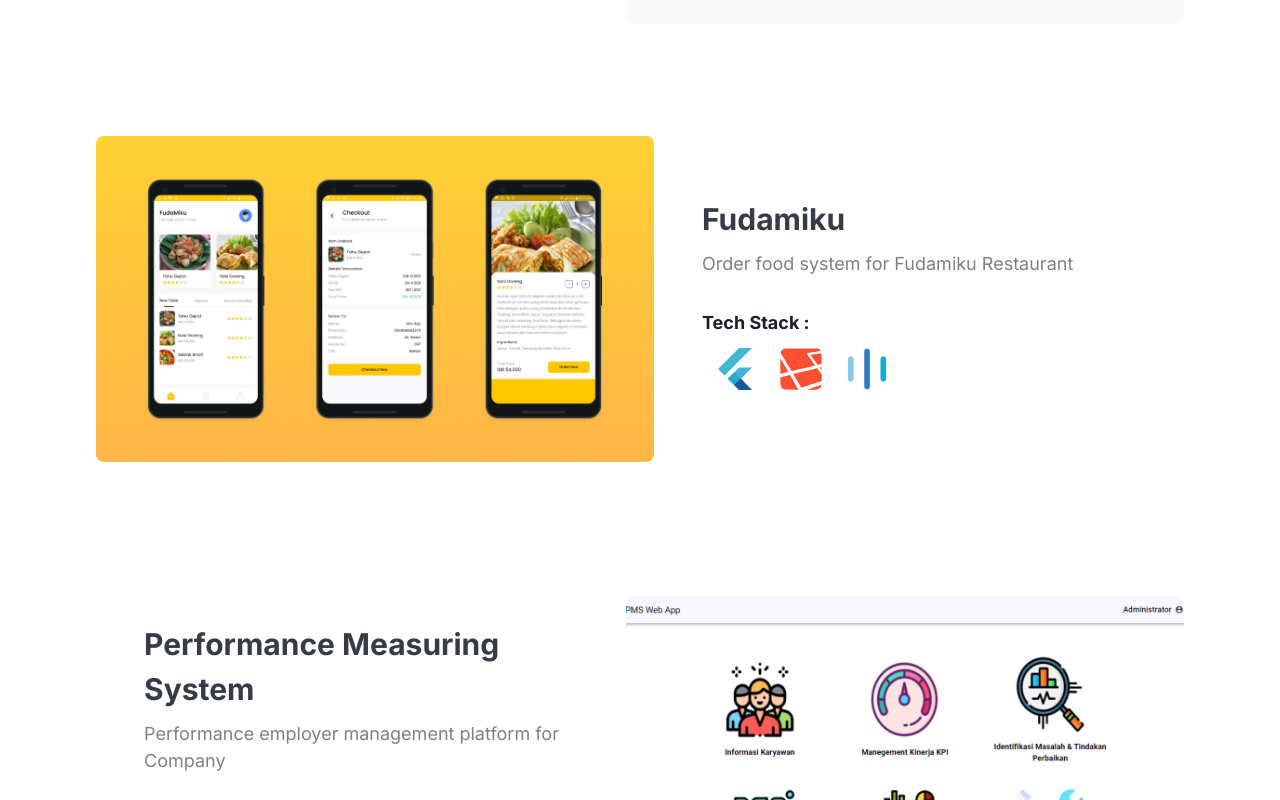
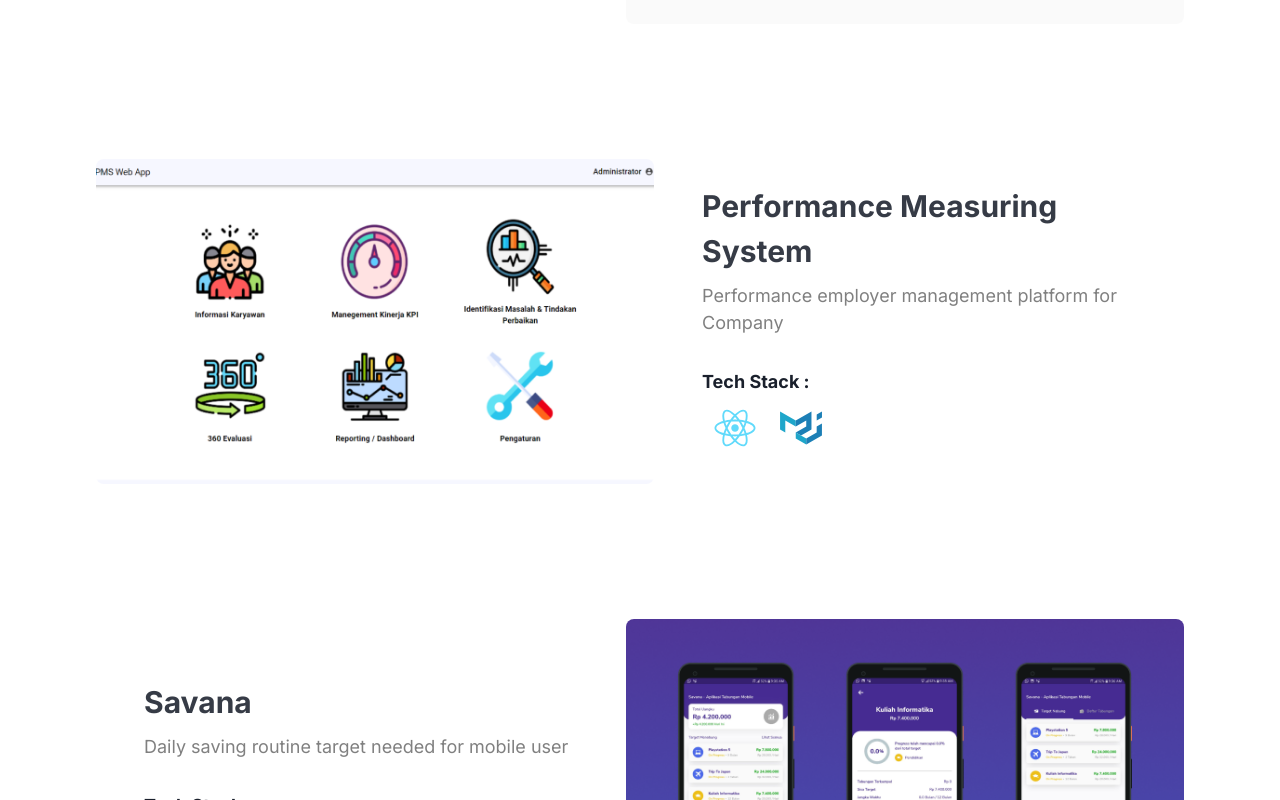
Before and after one commit to abuzaio/abuzaio, a Next.js app: page /portfolio in a window 1280 px wide. Shown: the part 3820-4620 px from the top of the page. Built offline with nearby package versions, Linux system fonts and the light colour scheme.

Commit message:
change my roles and portfolio

```diff
--- a/components/sections/About/index.js
+++ b/components/sections/About/index.js
@@ -14,7 +14,7 @@
             About
           </Text>
           <Text textAlign="center" mt={4} maxW="2xl" lineHeight={1.7}>
-            Hey, I&apos;m Abu Aziz. I&apos;m a Software Engineer.
+            Hey, I&apos;m Abu Aziz. I&apos;m a Mobile Developer.
           </Text>
         </Box>
       </Center>
--- a/data/hero.json
+++ b/data/hero.json
@@ -2,5 +2,5 @@
   "💫  Have interest at Software Engineering and Science",
   "💻  Experienced 1.5 Years Building Hybrid Mobile Android/IOS Apps",
   "🔬  Doing some small personal and research projects as open source",
-  "📝  Currently work as Software Engineer and Freelancer"
+  "📝  Currently work as Mobile Apps Developer and Freelancer"
 ]
--- a/data/portfolio.json
+++ b/data/portfolio.json
@@ -159,7 +159,7 @@
   },
   {
     "type": "web",
-    "url": "https://hooda.id/",
+    "url": "https://www.hooda.id/",
     "picture": "/portfolios/hooda.png",
     "title": "Hooda",
     "description": "Super app service likes food, shop, drive, mitra and career",
@@ -178,30 +178,6 @@
         "width": 42,
         "height": 42,
         "logo": "/techstacks/node.svg"
-      }
-    ]
-  },
-  {
-    "type": "mobile",
-    "url": "https://github.com/abuazis/Fudamiku",
-    "picture": "/portfolios/fudamiku.png",
-    "title": "Fudamiku",
-    "description": "Order food system for Fudamiku Restaurant",
-    "stacks": [
-      {
-        "width": 42,
-        "height": 42,
-        "logo": "/techstacks/flutter.svg"
-      },
-      {
-        "width": 42,
-        "height": 42,
-        "logo": "/techstacks/laravel.svg"
-      },
-      {
-        "width": 42,
-        "height": 42,
-        "logo": "/techstacks/midtrans.svg"
       }
     ]
   },
@@ -296,25 +272,6 @@
     ]
   },
   {
-    "type": "mobile",
-    "url": "/#",
-    "picture": "/portfolios/go-hospital.png",
-    "title": "Go Hospital",
-    "description": "Booking medical service apps for Columbia Asia Hospital in Medan",
-    "stacks": [
-      {
-        "width": 42,
-        "height": 42,
-        "logo": "/techstacks/flutter.svg"
-      },
-      {
-        "width": 42,
-        "height": 42,
-        "logo": "/techstacks/firebase.svg"
-      }
-    ]
-  },
-  {
     "type": "web",
     "url": "https://go-hospital-by-columbia-asia.web.app/",
     "picture": "/portfolios/go-web.png",
--- a/data/post.json
+++ b/data/post.json
@@ -13,6 +13,6 @@
   },
   {
     "title": "Last Time This Young",
-    "subtitle": "Despite not being at the end of my life, I may very well be nearing  the end of my time with my parents."
+    "subtitle": "Despite not being at the end of my life, I may very well be nearing  the end of my time with my life."
   }
 ]
```
Also changed, not shown: 1 other file (tests, documents, lock files or other folders).
